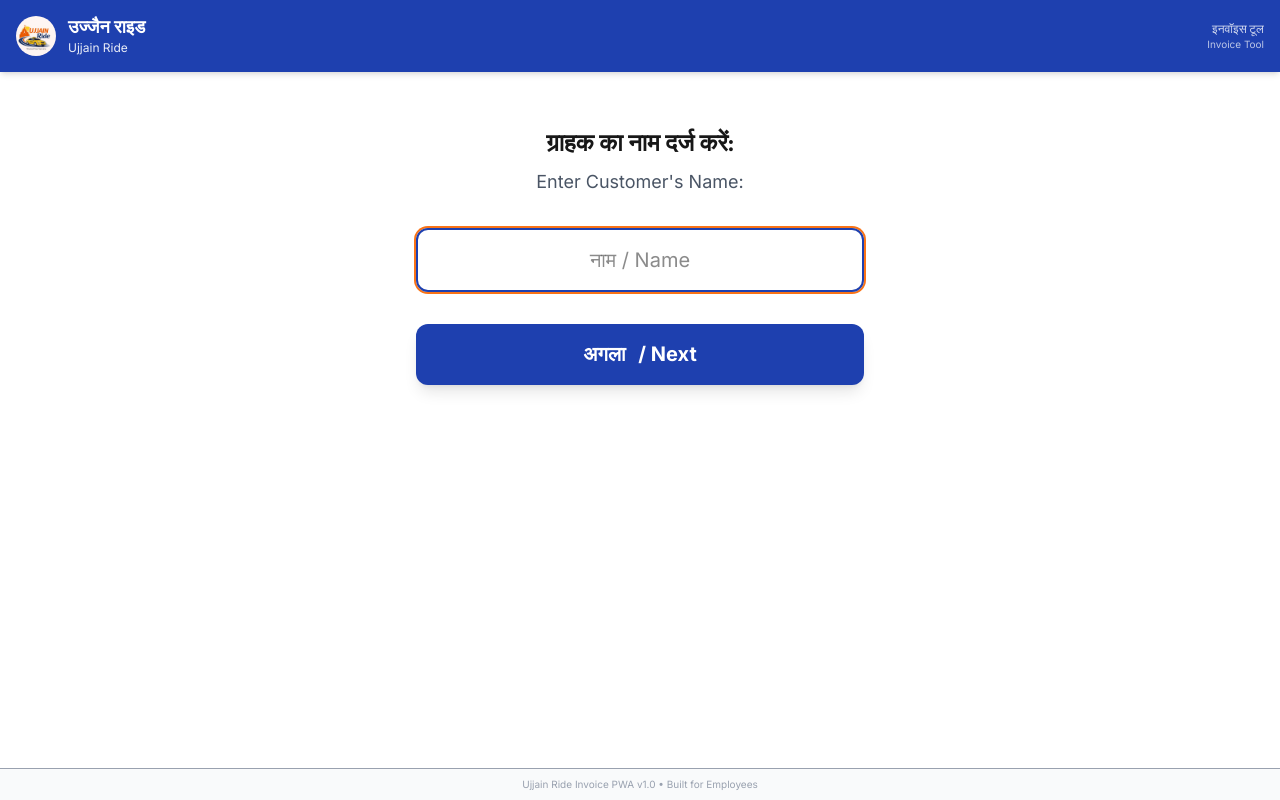
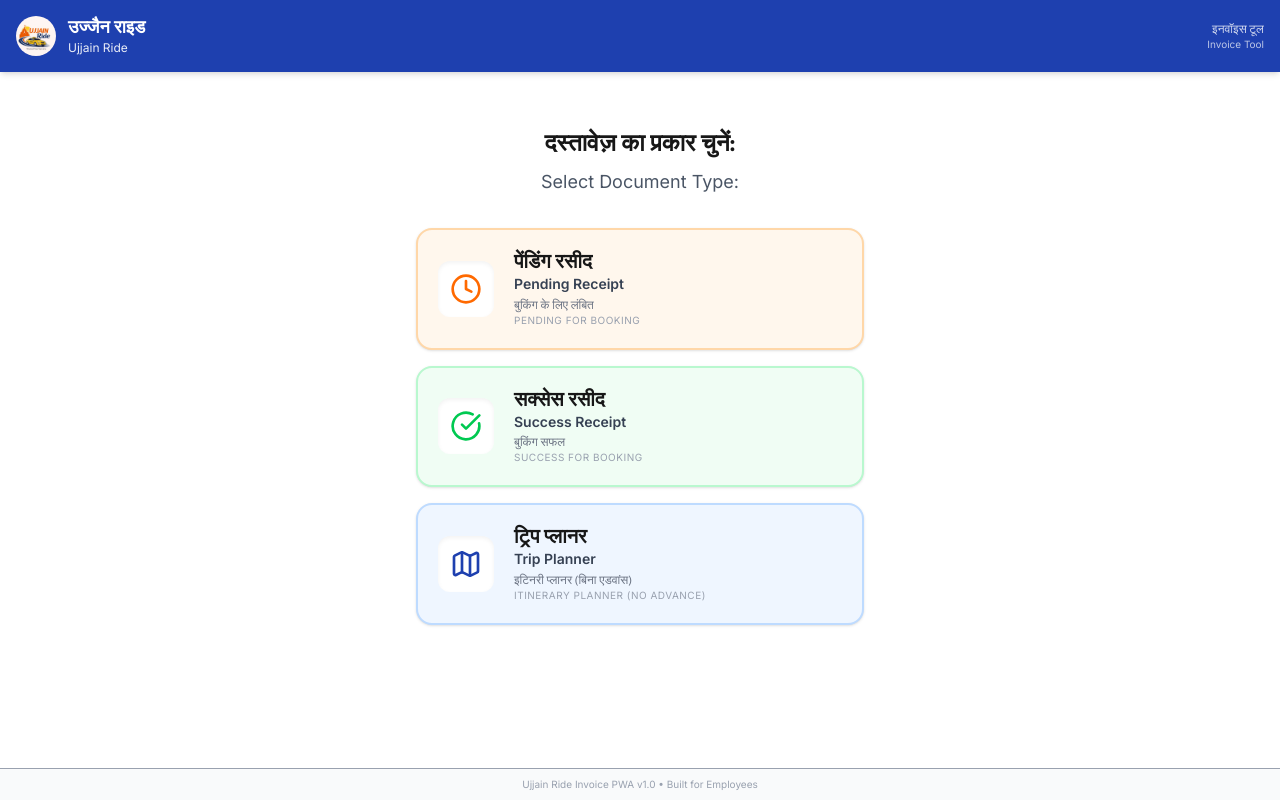
Before and after one commit to piyush5090/ujjain_ride_invoice_v2, a Next.js app: page / in a window 1280 px wide. Built offline with nearby package versions, Linux system fonts and the light colour scheme.

Commit message:
Added "Pending Invoice" and "Planner" Feature

```diff
--- a/src/app/page.js
+++ b/src/app/page.js
@@ -1,6 +1,7 @@
 "use client";
 
 import { useInvoice, PACKAGES } from "@/context/InvoiceContext";
+import CategorySelection from "@/components/CategorySelection";
 import NameEntry from "@/components/NameEntry";
 import DateEntry from "@/components/DateEntry";
 import DayEntry from "@/components/DayEntry";
@@ -17,7 +18,7 @@ const InvoiceDocument = dynamic(() => import("@/components/InvoiceDocument"), {
 });
 
 export default function Home() {
-  const { step, customerName, startDate, days, totalAmount, advancePaid, invoiceId } = useInvoice();
+  const { step, customerName, startDate, days, totalAmount, advancePaid, invoiceId, category } = useInvoice();
   const [isGenerating, setIsGenerating] = useState(false);
   const [showSplash, setShowSplash] = useState(true);
 
@@ -37,7 +38,7 @@ export default function Home() {
   const handleGenerate = async () => {
     setIsGenerating(true);
     try {
-      const data = { customerName, startDate, days, totalAmount, advancePaid, invoiceId };
+      const data = { customerName, startDate, days, totalAmount, advancePaid, invoiceId, category };
 
       // Need to import InvoiceDocument here for pdf() to work properly with data
       const { default: Document } = await import("@/components/InvoiceDocument");
@@ -46,7 +47,7 @@ export default function Home() {
       const url = URL.createObjectURL(blob);
       const link = document.createElement("a");
       link.href = url;
-      link.download = `Invoice_${invoiceId}_${customerName.replace(/\s+/g, '_')}.pdf`;
+      link.download = `${category === 'planner' ? 'Plan' : 'Invoice'}_${invoiceId}_${customerName.replace(/\s+/g, '_')}.pdf`;
       link.click();
       URL.revokeObjectURL(url);
     } catch (error) {
@@ -58,6 +59,7 @@ export default function Home() {
   };
 
   const renderStep = () => {
+    if (step === 0) return <CategorySelection key="category" />;
     if (step === 1) return <NameEntry key="name" />;
     if (step === 2) return <DateEntry key="date" />;
     if (step >= 3 && step < 999) return <DayEntry key={`day-${step}`} />;
--- /dev/null
+++ b/src/components/CategorySelection.jsx
@@ -0,0 +1,81 @@
+"use client";
+
+import { useInvoice } from "@/context/InvoiceContext";
+import { motion } from "framer-motion";
+import { Clock, CheckCircle, Map } from "lucide-react";
+
+export default function CategorySelection() {
+  const { setCategory, setStep } = useInvoice();
+
+  const handleSelect = (category) => {
+    setCategory(category);
+    setStep(1);
+  };
+
+  const categories = [
+    {
+      id: "pending",
+      hi: "पेंडिंग रसीद",
+      en: "Pending Receipt",
+      descHi: "बुकिंग के लिए लंबित",
+      descEn: "Pending for Booking",
+      icon: <Clock className="text-orange-500" size={32} />,
+      color: "border-orange-200 bg-orange-50",
+    },
+    {
+      id: "success",
+      hi: "सक्सेस रसीद",
+      en: "Success Receipt",
+      descHi: "बुकिंग सफल",
+      descEn: "Success for Booking",
+      icon: <CheckCircle className="text-green-500" size={32} />,
+      color: "border-green-200 bg-green-50",
+    },
+    {
+      id: "planner",
+      hi: "ट्रिप प्लानर",
+      en: "Trip Planner",
+      descHi: "इटिनरी प्लानर (बिना एडवांस)",
+      descEn: "Itinerary Planner (No Advance)",
+      icon: <Map className="text-brand-blue" size={32} />,
+      color: "border-blue-200 bg-blue-50",
+    },
+  ];
+
+  return (
+    <motion.div
+      initial={{ y: 20, opacity: 0 }}
+      animate={{ y: 0, opacity: 1 }}
+      className="flex flex-col items-center justify-center p-6 space-y-8"
+    >
+      <div className="text-center space-y-2">
+        <h2 className="text-2xl font-bold font-hindi">दस्तावेज़ का प्रकार चुनें:</h2>
+        <h3 className="text-lg text-gray-600">Select Document Type:</h3>
+      </div>
+
+      <div className="grid grid-cols-1 gap-4 w-full max-w-md">
+        {categories.map((cat) => (
+          <button
+            key={cat.id}
+            onClick={() => handleSelect(cat.id)}
+            className={`flex items-center p-5 border-2 rounded-2xl transition-all hover:scale-[1.02] active:scale-[0.98] text-left shadow-sm ${cat.color}`}
+          >
+            <div className="mr-5 p-3 bg-white rounded-xl shadow-inner">
+              {cat.icon}
+            </div>
+            <div className="flex-1">
+              <div className="flex flex-col">
+                <span className="text-xl font-bold font-hindi leading-tight">{cat.hi}</span>
+                <span className="text-sm font-semibold text-gray-700 leading-tight">{cat.en}</span>
+              </div>
+              <div className="mt-1 flex flex-col">
+                <span className="text-xs text-gray-500 font-hindi">{cat.descHi}</span>
+                <span className="text-[10px] text-gray-400 uppercase tracking-wider">{cat.descEn}</span>
+              </div>
+            </div>
+          </button>
+        ))}
+      </div>
+    </motion.div>
+  );
+}
--- a/src/components/InvoiceDocument.jsx
+++ b/src/components/InvoiceDocument.jsx
@@ -28,6 +28,7 @@ const BORDER = "#e2e8f0";
 const TEXT = "#334155";
 const MUTED = "#64748b";
 const SUCCESS = "#16a34a";
+const WARNING = "#f97316";
 
 const styles = StyleSheet.create({
   page: {
@@ -43,7 +44,35 @@ const styles = StyleSheet.create({
   topBar: {
     height: 8,
     backgroundColor: ACCENT,
-    marginBottom: 18,
+    marginBottom: 10,
+  },
+
+  greetingSection: {
+    alignItems: "center",
+    marginBottom: 8,
+  },
+
+  greetingHi: {
+    fontSize: 14,
+    fontWeight: "bold",
+    color: WARNING,
+  },
+
+  greetingEn: {
+    fontSize: 8,
+    color: MUTED,
+    textTransform: "uppercase",
+    letterSpacing: 2,
+  },
+
+  plannerBackground: {
+    position: 'absolute',
+    top: 0,
+    left: 0,
+    right: 0,
+    bottom: 0,
+    opacity: 0.03,
+    zIndex: -1,
   },
 
   // Header
@@ -369,7 +398,11 @@ export default function InvoiceDocument({
     totalAmount,
     advancePaid,
     invoiceId,
+    category = "pending"
   } = data;
+
+  const isPlanner = category === "planner";
+  const themeColor = isPlanner ? WARNING : ACCENT;
 
   const remaining =
     (parseFloat(totalAmount) || 0) -
@@ -402,12 +435,33 @@ export default function InvoiceDocument({
     });
   };
 
+  const getStatusConfig = () => {
+    if (category === "success") return { en: "SUCCESS FOR BOOKING", hi: "बुकिंग सफल", color: SUCCESS };
+    if (category === "planner") return { en: "PROPOSED ITINERARY", hi: "प्रस्तावित यात्रा मार्ग", color: themeColor };
+    return { en: "PENDING FOR BOOKING", hi: "बुकिंग के लिए लंबित", color: WARNING };
+  };
+
+  const status = getStatusConfig();
+
   return (
     <Document>
       <Page size="A4" style={styles.page}>
 
+        {/* Background shapes for Planner */}
+        {isPlanner && (
+          <View style={[styles.plannerBackground, { backgroundColor: themeColor }]} />
+        )}
+
         {/* Top Bar */}
-        <View style={styles.topBar} />
+        <View style={[styles.topBar, { backgroundColor: themeColor }]} />
+
+        {/* Greeting for Planner */}
+        {isPlanner && (
+          <View style={styles.greetingSection}>
+            <Text style={styles.greetingHi}>॥ जय श्री महाकाल ॥</Text>
+            <Text style={styles.greetingEn}>Jai Shree Mahakal</Text>
+          </View>
+        )}
 
         {/* Header */}
         <View style={styles.headerContainer}>
@@ -445,13 +499,13 @@ export default function InvoiceDocument({
 
           {/* Invoice Meta */}
           <View style={styles.invoiceMetaSection}>
-            <Text style={styles.invoiceTitle}>
-              INVOICE
+            <Text style={[styles.invoiceTitle, { color: isPlanner ? themeColor : PRIMARY }]}>
+              {isPlanner ? "PLANNER" : "INVOICE"}
             </Text>
 
             <View style={styles.metaCard}>
               <Text style={styles.metaLabel}>
-                Invoice ID
+                {isPlanner ? "Plan ID" : "Invoice ID"}
               </Text>
 
               <Text style={styles.metaValue}>
@@ -476,9 +530,9 @@ export default function InvoiceDocument({
               </Text>
             </View>
 
-            <View style={styles.statusBadge}>
-              <Text style={styles.statusText}>
-                CONFIRMED BOOKING
+            <View style={[styles.statusBadge, { backgroundColor: status.color + "15" }]}>
+              <Text style={[styles.statusText, { color: status.color }]}>
+                {status.en}
               </Text>
             </View>
           </View>
@@ -488,7 +542,7 @@ export default function InvoiceDocument({
         <View style={styles.infoGrid}>
 
           <View style={styles.infoCard}>
-            <Text style={styles.blockTitleEn}>
+            <Text style={[styles.blockTitleEn, { color: themeColor }]}>
               Customer Details
             </Text>
 
@@ -502,7 +556,7 @@ export default function InvoiceDocument({
           </View>
 
           <View style={styles.infoCard}>
-            <Text style={styles.blockTitleEn}>
+            <Text style={[styles.blockTitleEn, { color: themeColor }]}>
               Support & Contact
             </Text>
 
@@ -527,7 +581,7 @@ export default function InvoiceDocument({
         {/* Table */}
         <View style={styles.tableContainer}>
 
-          <View style={styles.tableHeader}>
+          <View style={[styles.tableHeader, { backgroundColor: isPlanner ? themeColor : PRIMARY }]}>
 
             <View style={styles.colDay}>
               <Text style={styles.tableHeaderText}>
@@ -598,91 +652,67 @@ export default function InvoiceDocument({
 
           <View style={styles.financialCard}>
 
+            {!isPlanner ? (
+              <>
                 <View style={styles.amountRow}>
                   <View>
-                <Text style={styles.amountLabel}>
-                  Total Fare
-                </Text>
-
-                <Text style={styles.amountSub}>
-                  कुल यात्रा राशि
-                </Text>
+                    <Text style={styles.amountLabel}>Total Fare</Text>
+                    <Text style={styles.amountSub}>कुल यात्रा राशि</Text>
                   </View>
-
                   <Text style={styles.amountValue}>
-                ₹
-                {parseFloat(
-                  totalAmount
-                ).toLocaleString("en-IN")}
+                    ₹{parseFloat(totalAmount).toLocaleString("en-IN")}
                   </Text>
                 </View>
 
                 <View style={styles.amountRow}>
                   <View>
-                <Text style={styles.amountLabel}>
-                  Advance Paid
-                </Text>
-
-                <Text style={styles.amountSub}>
-                  अग्रिम भुगतान
+                    <Text style={styles.amountLabel}>Advance Paid</Text>
+                    <Text style={styles.amountSub}>अग्रिम भुगतान</Text>
+                  </View>
+                  <Text style={styles.amountValue}>
+                    ₹{parseFloat(advancePaid).toLocaleString("en-IN")}
                   </Text>
                 </View>
 
-              <Text style={styles.amountValue}>
-                ₹
-                {parseFloat(
-                  advancePaid
-                ).toLocaleString("en-IN")}
+                <View style={[styles.totalRow, { backgroundColor: themeColor }]}>
+                  <View>
+                    <Text style={styles.totalLabel}>Remaining Balance</Text>
+                    <Text style={styles.totalSub}>शेष भुगतान राशि</Text>
+                  </View>
+                  <Text style={styles.totalValue}>
+                    ₹{remaining.toLocaleString("en-IN")}
                   </Text>
                 </View>
-
-            <View style={styles.totalRow}>
+              </>
+            ) : (
+              <View style={[styles.totalRow, { backgroundColor: themeColor, marginTop: 0 }]}>
                 <View>
-                <Text style={styles.totalLabel}>
-                  Remaining Balance
-                </Text>
-
-                <Text style={styles.totalSub}>
-                  शेष भुगतान राशि
+                  <Text style={styles.totalLabel}>Total Estimated Fare</Text>
+                  <Text style={styles.totalSub}>कुल अनुमानित यात्रा राशि</Text>
+                </View>
+                <Text style={styles.totalValue}>
+                  ₹{parseFloat(totalAmount).toLocaleString("en-IN")}
                 </Text>
               </View>
-
-              <Text style={styles.totalValue}>
-                ₹
-                {remaining.toLocaleString("en-IN")}
-              </Text>
-            </View>
+            )}
           </View>
         </View>
 
-        {/* Terms */}
+        {/* Terms - Hidden for Planner */}
+        {!isPlanner && (
           <View style={styles.termsSection}>
-
-          <Text style={styles.termsTitleEn}>
-            Terms & Conditions
-          </Text>
-
-          <Text style={styles.termsTitleHi}>
-            नियम एवं शर्तें
-          </Text>
-
-          <Text style={styles.termsText}>
-            • All bookings and final payments are non-refundable after service mobilization.
-          </Text>
-
-          <Text style={styles.termsText}>
-            • For round trip cabs, the fare is valid only for 12 hours within a single day.
-          </Text>
-
-          <Text style={styles.termsText}>
-            • Booking amount is refundable only up to 24 hours before the trip start time.
-          </Text>
+            <Text style={styles.termsTitleEn}>Terms & Conditions</Text>
+            <Text style={styles.termsTitleHi}>नियम एवं शर्तें</Text>
+            <Text style={styles.termsText}>• All bookings and final payments are non-refundable after service mobilization.</Text>
+            <Text style={styles.termsText}>• For round trip cabs, the fare is valid only for 12 hours within a single day.</Text>
+            <Text style={styles.termsText}>• Booking amount is refundable only up to 24 hours before the trip start time.</Text>
           </View>
+        )}
 
         {/* Footer */}
         <View style={styles.footer}>
           <Text style={styles.footerSub}>
-            This is a computer generated invoice and does not require a signature.
+            This is a computer generated {isPlanner ? 'itinerary plan' : 'invoice'} and does not require a signature.
           </Text>
         </View>
 
--- a/src/components/NameEntry.jsx
+++ b/src/components/NameEntry.jsx
@@ -2,6 +2,7 @@
 
 import { useInvoice } from "@/context/InvoiceContext";
 import { motion } from "framer-motion";
+import { ChevronLeft } from "lucide-react";
 
 export default function NameEntry() {
   const { customerName, setCustomerName, setStep } = useInvoice();
@@ -12,6 +13,10 @@ export default function NameEntry() {
     } else {
       alert("कृपया ग्राहक का नाम दर्ज करें / Please enter customer name");
     }
+  };
+
+  const handleBack = () => {
+    setStep(0);
   };
 
   return (
@@ -36,12 +41,21 @@ export default function NameEntry() {
         onKeyDown={(e) => e.key === "Enter" && handleNext()}
       />
 
-      <button
-        onClick={handleNext}
-        className="w-full max-w-md bg-brand-blue text-white py-4 rounded-xl text-xl font-bold hover:bg-blue-800 transition-colors shadow-lg"
-      >
-        <span className="font-hindi mr-2">अगला</span> / Next
-      </button>
+      <div className="flex w-full max-w-md space-x-4">
+        <button
+          onClick={handleBack}
+          className="flex-1 bg-gray-200 text-gray-800 py-4 rounded-xl text-xl font-bold hover:bg-gray-300 transition-colors flex items-center justify-center"
+        >
+          <ChevronLeft className="mr-1" />
+          <span className="font-hindi mr-2">पीछे</span> / Back
+        </button>
+        <button
+          onClick={handleNext}
+          className="flex-1 bg-brand-blue text-white py-4 rounded-xl text-xl font-bold hover:bg-blue-800 transition-colors shadow-lg"
+        >
+          <span className="font-hindi mr-2">अगला</span> / Next
+        </button>
+      </div>
     </motion.div>
   );
 }
--- a/src/components/SummaryEntry.jsx
+++ b/src/components/SummaryEntry.jsx
@@ -5,7 +5,7 @@ import { motion } from "framer-motion";
 import { ChevronLeft, FileDown } from "lucide-react";
 
 export default function SummaryEntry({ onGenerate }) {
-  const { totalAmount, setTotalAmount, advancePaid, setAdvancePaid, setStep, days } = useInvoice();
+  const { totalAmount, setTotalAmount, advancePaid, setAdvancePaid, setStep, days, category } = useInvoice();
 
   const handleBack = () => {
     setStep(days.length + 2); // Corrected: Go back to the last day entry (Step 3 is Day 1)
@@ -18,8 +18,8 @@ export default function SummaryEntry({ onGenerate }) {
       className="flex flex-col w-full max-w-md mx-auto p-6 space-y-8"
     >
       <div className="text-center space-y-2">
-        <h2 className="text-2xl font-bold font-hindi">कुल देय राशि दर्ज करें:</h2>
-        <h3 className="text-lg text-gray-600">Enter Total Payable amount:</h3>
+        <h2 className="text-2xl font-bold font-hindi">{category === 'planner' ? 'कुल अनुमानित राशि दर्ज करें:' : 'कुल देय राशि दर्ज करें:'}</h2>
+        <h3 className="text-lg text-gray-600">{category === 'planner' ? 'Enter Total Estimated amount:' : 'Enter Total Payable amount:'}</h3>
       </div>
 
       <div className="space-y-6">
@@ -34,6 +34,7 @@ export default function SummaryEntry({ onGenerate }) {
           />
         </div>
 
+        {category !== 'planner' && (
           <div className="space-y-2">
             <label className="block text-sm font-bold text-gray-700 font-hindi">अग्रिम राशि (Advance Paid):</label>
             <input
@@ -44,6 +45,7 @@ export default function SummaryEntry({ onGenerate }) {
               placeholder="₹ 0"
             />
           </div>
+        )}
       </div>
 
       <div className="flex flex-col space-y-4">
@@ -52,7 +54,7 @@ export default function SummaryEntry({ onGenerate }) {
           className="w-full bg-brand-blue text-white py-4 rounded-xl text-xl font-bold hover:bg-blue-800 transition-colors shadow-lg flex items-center justify-center"
         >
           <FileDown className="mr-2" />
-          <span className="font-hindi mr-2">इनवॉइस जनरेट करें</span> / Generate Invoice
+          <span className="font-hindi mr-2">{category === 'planner' ? 'प्लान जनरेट करें' : 'इनवॉइस जनरेट करें'}</span> / {category === 'planner' ? 'Generate Plan' : 'Generate Invoice'}
         </button>
 
         <button
--- a/src/context/InvoiceContext.js
+++ b/src/context/InvoiceContext.js
@@ -27,7 +27,8 @@ export const VEHICLES = [
 ];
 
 export function InvoiceProvider({ children }) {
-  const [step, setStep] = useState(1); // Start at 1: Name Entry
+  const [step, setStep] = useState(0); // Start at 0: Category Selection
+  const [category, setCategory] = useState("pending"); // pending, success, planner
   const [customerName, setCustomerName] = useState("");
   const [startDate, setStartDate] = useState("");
   const [days, setDays] = useState([]); // [{ date: string, packages: [string], otherText: string, vehicle: string }]
@@ -52,6 +53,8 @@ export function InvoiceProvider({ children }) {
   const value = {
     step,
     setStep,
+    category,
+    setCategory,
     customerName,
     setCustomerName,
     startDate,
```
Lines whose indentation alone changed are shown as unchanged.
